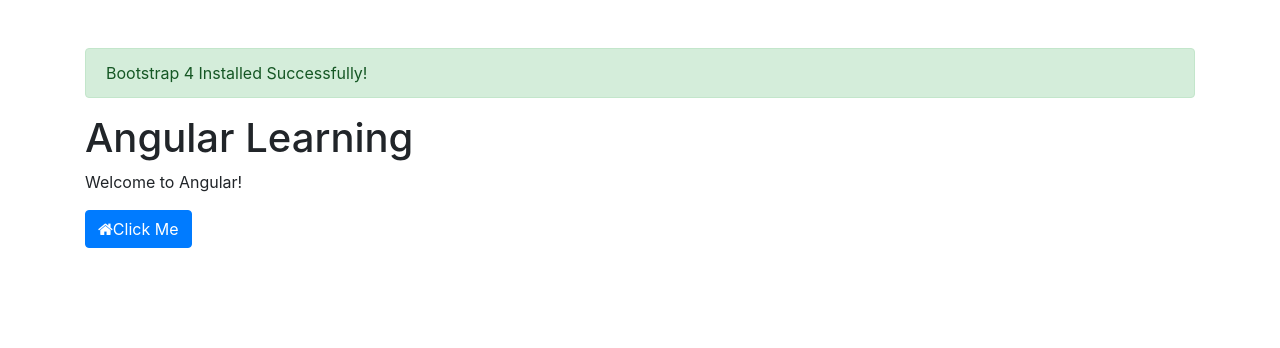
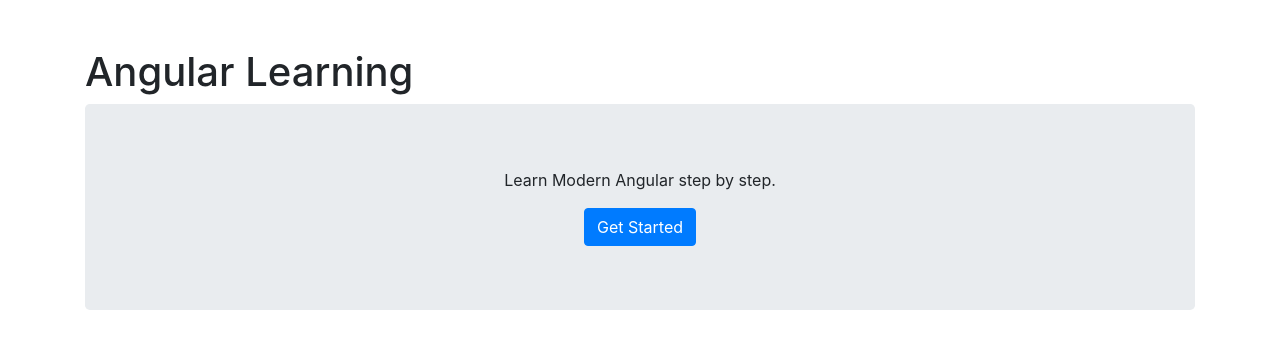
Before and after one commit to sigmakumarwadbude/apm-14, an Angular app: page / in a window 1280 px wide. Shown: the top 348 px of the page. Built offline with nearby package versions, Linux system fonts and the light colour scheme.

Commit message:
feat: create Home page using interpolation refactor: use AppComponent as application shell

```diff
--- a/src/app/app.component.ts
+++ b/src/app/app.component.ts
@@ -4,15 +4,11 @@
   selector: 'sw-root',
   template: `
     <div class="container mt-5">
-      <div class="alert alert-success">Bootstrap 4 Installed Successfully!</div>
+      <header>
+      <h1>{{ title }}</h1>
+      </header>
 
-      <h1>{{ title }}</h1>
-
-      <p>Welcome to Angular!</p>
-
-      <button class="btn btn-primary">
-        <i class="fa fa-home"></i>Click Me
-      </button>
+      <sw-home></sw-home>
     </div>
   `,
 })
--- a/src/app/app.module.ts
+++ b/src/app/app.module.ts
@@ -2,10 +2,12 @@
 import { BrowserModule } from '@angular/platform-browser';
 
 import { AppComponent } from './app.component';
+import { HomeComponent } from './home/home.component';
 
 @NgModule({
   declarations: [
-    AppComponent
+    AppComponent,
+    HomeComponent
   ],
   imports: [
     BrowserModule
--- /dev/null
+++ b/src/app/home/home.component.ts
@@ -0,0 +1,14 @@
+import { Component } from '@angular/core';
+
+@Component({
+  selector: 'sw-home',
+  template: `
+    <div class="jumbotron text-center">
+      <p>{{ description }}</p>
+      <button class="btn btn-primary">Get Started</button>
+    </div>
+  `,
+})
+export class HomeComponent {
+  description = 'Learn Modern Angular step by step.';
+}
```
Also changed, not shown: 1 other file (tests, documents, lock files or other folders).
